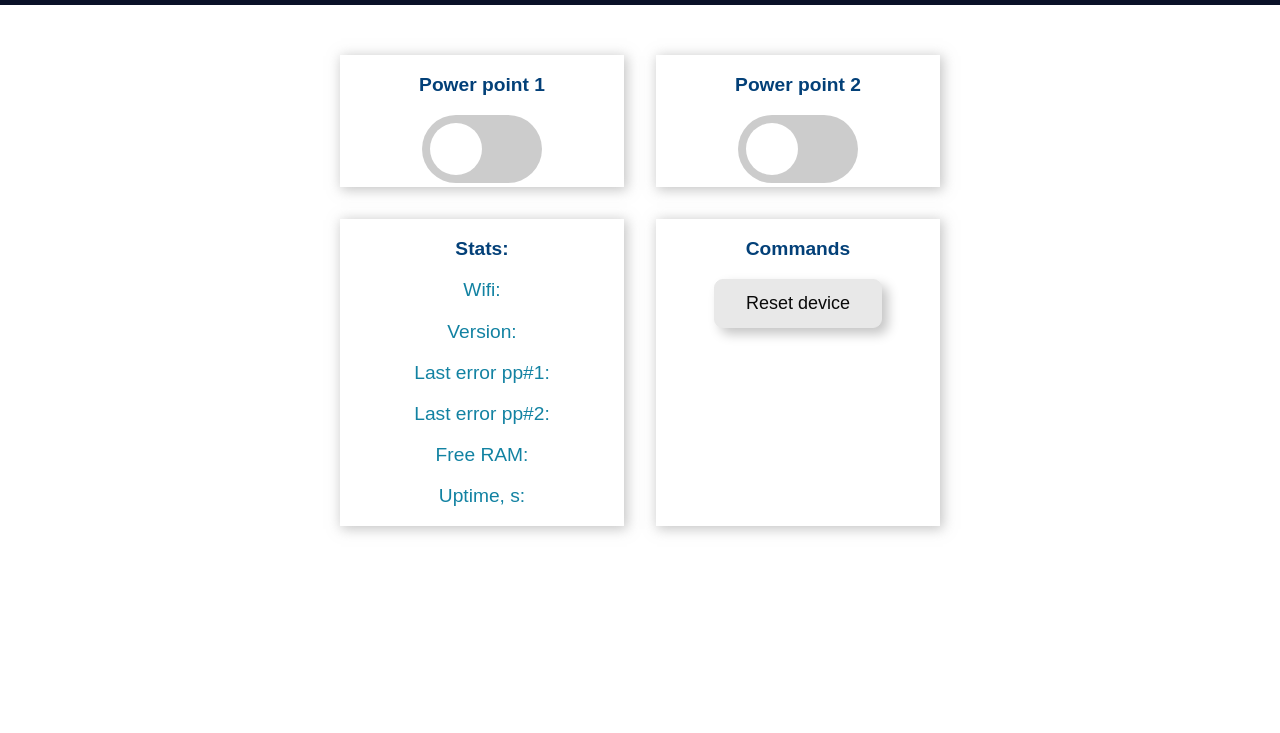
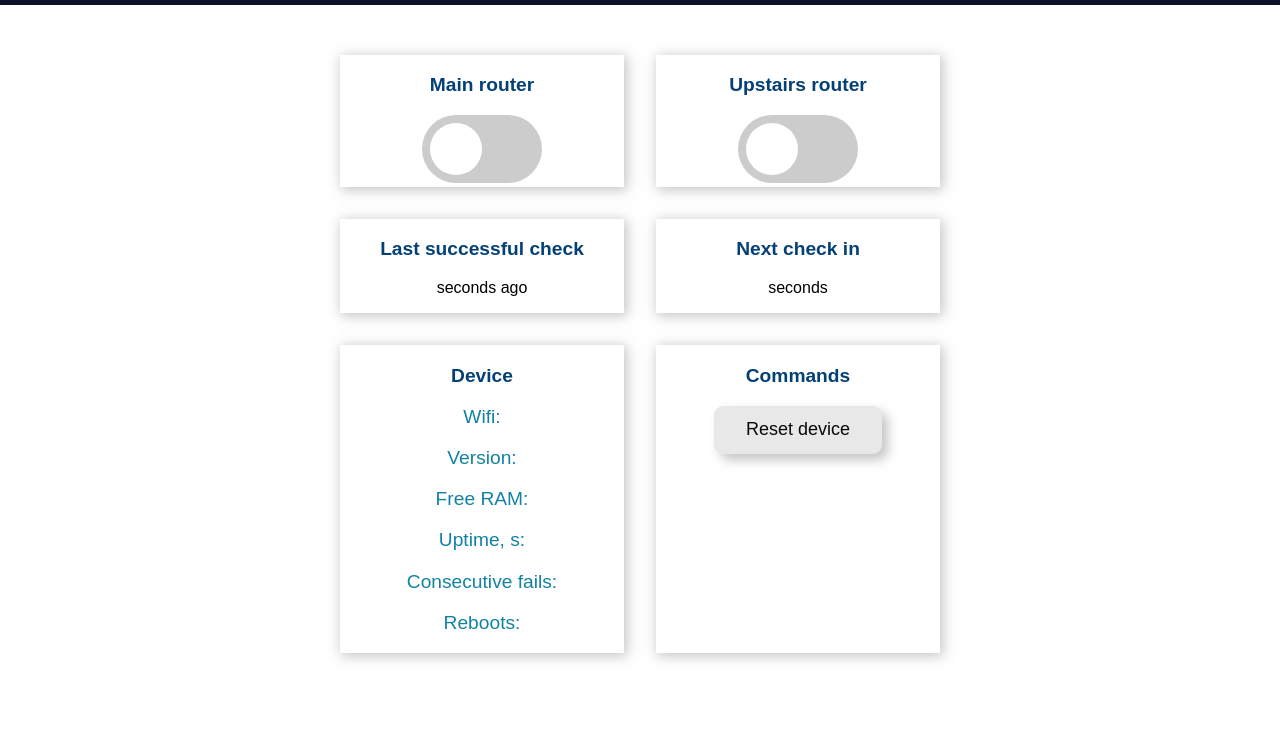
Before and after one commit to Dronec/IoT_RouterResetter, a plain HTML site: page Device/data/index.html in a window 1280 px wide. Shown: the part 67-800 px from the top of the page. Drawn offline with Linux system fonts and the light colour scheme.

Commit message:
Finally v1.0

```diff
--- a/Device/data/index.html
+++ b/Device/data/index.html
@@ -1,11 +1,15 @@
-<!DOCTYPE HTML><html>
+<!DOCTYPE HTML>
+<html>
+
 <head>
   <title>Network monitor</title>
   <meta name="viewport" content="width=device-width, initial-scale=1">
   <link rel="stylesheet" type="text/css" href="style.css">
-  <link rel="icon"  type="image/png" href="favicon.png">
-  <link rel="stylesheet" href="https://use.fontawesome.com/releases/v5.7.2/css/all.css" integrity="sha384-fnmOCqbTlWIlj8LyTjo7mOUStjsKC4pOpQbqyi7RrhN7udi9RwhKkMHpvLbHG9Sr" crossorigin="anonymous">
+  <link rel="icon" type="image/png" href="favicon.png">
+  <link rel="stylesheet" href="https://use.fontawesome.com/releases/v5.7.2/css/all.css"
+    integrity="sha384-fnmOCqbTlWIlj8LyTjo7mOUStjsKC4pOpQbqyi7RrhN7udi9RwhKkMHpvLbHG9Sr" crossorigin="anonymous">
 </head>
+
 <body>
   <div class="topnav">
     <h1>Network monitor</h1>
@@ -13,27 +17,37 @@
   <div class="content">
     <div class="card-grid">
       <div class="card">
-            <p class="card-title">Power point 1</p>
+        <p class="card-title">Main router</p>
         <label class="switch">
           <input type="checkbox" onchange="toggleCheckbox(this)" id="relay1">
           <span class="slider"></span>
         </label>
       </div>
       <div class="card">
-            <p class="card-title">Power point 2</p>
+        <p class="card-title">Upstairs router</p>
         <label class="switch">
           <input type="checkbox" onchange="toggleCheckbox(this)" id="relay2">
           <span class="slider"></span>
         </label>
       </div>
       <div class="card">
-          <p class="card-title">Stats:</p>
+        <p class="card-title">Last successful check</p>
+        <p class="state">
+        <h1 id="lastInternetTime"></h1>seconds ago</p>
+      </div>
+      <div class="card">
+        <p class="card-title">Next check in</p>
+        <p class="state">
+        <h1 id="nextCheckIn"></h1>seconds</p>
+      </div>
+      <div class="card">
+        <p class="card-title">Device</p>
         <p class="state">Wifi: <span id="ssid"></span></p>
         <p class="state">Version: <span id="softwareVersion"></span></p>
-          <p class="state">Last error pp#1: <span id="lastErrorpp1"></span></p>
-          <p class="state">Last error pp#2: <span id="lastErrorpp2"></span></p>
         <p class="state">Free RAM: <span id="ram"></span></p>
         <p class="state">Uptime, s: <span id="uptime"></span></p>
+        <p class="state">Consecutive fails: <span id="fails"></span></p>
+        <p class="state">Reboots: <span id="reboots"></span></p>
       </div>
       <div class="card">
         <p class="card-title">Commands</p>
@@ -43,4 +57,5 @@
   </div>
   <script src="/script.js"></script>
 </body>
+
 </html>
--- a/Device/data/style.css
+++ b/Device/data/style.css
@@ -4,7 +4,7 @@ html {
 }
 h1 {
     font-size: 1.8rem;
-    color: white;
+    color: dimgray;
 }
 .topnav {
     overflow: hidden;
```
Also changed, not shown: 1 other file. Lines whose indentation alone changed are shown as unchanged.
